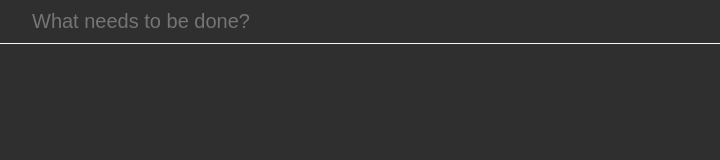
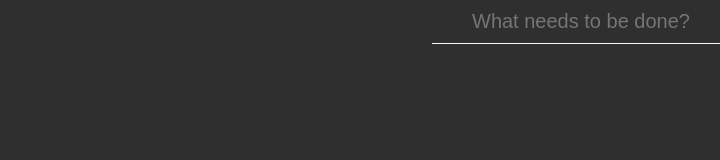
Before and after one commit to jjg1914/todo, a plain HTML site: page index.html in a window 1280 px wide. Shown: the whole page, without its empty margins (18-738 px from the left). Drawn offline with Linux system fonts and the light colour scheme.

Commit message:
Update 2015-07-27T21:26:43.007Z

```diff
--- a/index.css
+++ b/index.css
@@ -8,7 +8,8 @@ body {
   font-family: sans-serif;
   font-size: 125%;
   font-weight: 100;
-  margin: 0;
+  margin: 0 auto;
+  max-width: 20em;
 }
 
 main {
```
